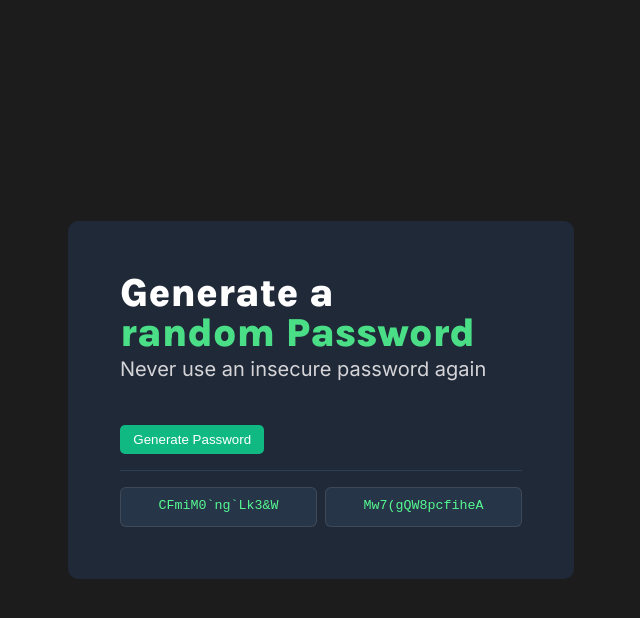
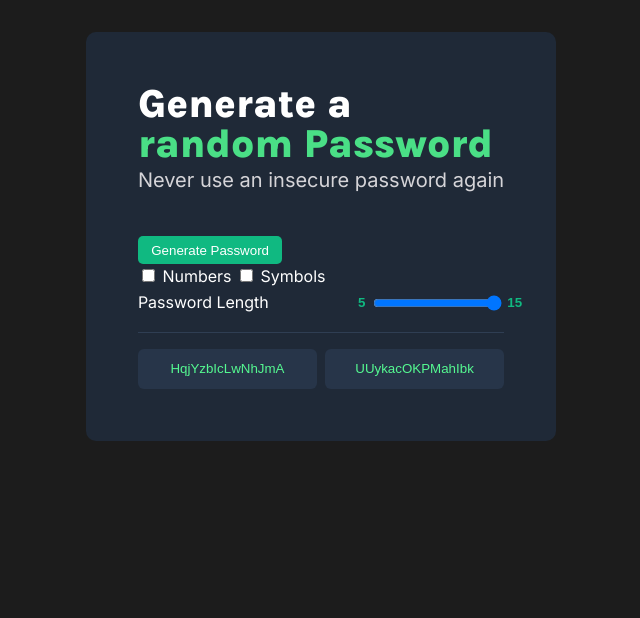
Before and after one commit to kunal-arya/Password-generator, a plain HTML site: page index.html in a window 1280 px wide. Both pictures are taken after a click on the button "Generate Password". Shown: the whole page, without its empty margins (319-959 px from the left). Drawn offline with Linux system fonts and the light colour scheme.

Commit message:
feat: two new features added
1) Now, you can define your password length
2) You can choose to either include or exclude numbers and symbols

```diff
--- a/css/style.css
+++ b/css/style.css
@@ -25,11 +25,16 @@ body {
     font-family: 'Inter', sans-serif;
     line-height: 1.6;
     font-size: 1rem;
+    position: relative;
+    height: 100vh;
+    color: var(--secondary-color);
+}
+
+.container {
     display: flex;
     align-items: center;
     justify-content: center;
-    height: 100vh;
-    text-align: center;
+    flex-direction: column;
 }
 
 /* =============
@@ -86,8 +91,7 @@ body {
     border-radius: 10px;
    }
 
-   .line::after {
-    content: "";
+   .line {
     height: 1px;
     display: block;
     margin: 1em 0;
@@ -116,16 +120,77 @@ body {
     align-items: center;
     padding: 0.75em;
     resize: none;
+    border: 0;
    }
 
    .pass:hover {
     cursor: pointer;
    }
 
+   .passLength {
+    f
+   }
+
    .pass-range {
+    cursor: pointer;
+    position: relative;
+    font-weight: bold;
+   }
+
+   .pass-range::before {
+    content: "5";
+    position: absolute;
+    left: -15px;
+    color: #10B981;
+    display: block;
+   }
+
+   .pass-range::after {
+    content: "15";
+    position: absolute;
+    right: -20px;
+    color: #10B981;
+   }
+
+   .showCopied {
+    display: flex;
+    background-color: var(--secondary-color);
+    justify-content: space-around;
+    align-items: center;
+    margin: 0;
+    width: 200px;
+    height: 3em;
+    margin: 1em auto 0;
+    position: absolute;
+    bottom: 1em;
+   }
+
+   .showCopied > p {
+    padding: 0;
+    margin: 0;
+    font-weight: 700;
+    color: var(--line-color);
+   }
+
+   .hideCopied {
+    visibility: hidden;
+   }
+
+   .copiedExitBtn {
     cursor: pointer;
    }
 
+   .toggleBtns > * {
+    cursor: pointer;
+   }
+
+   .passLength {
+    display: flex;
+    width: 100%;
+    justify-content: center;
+    align-items: center;
+    flex-direction: column;
+   }
 
    @media (min-width: 500px) {
     body {
@@ -144,4 +209,9 @@ body {
     .pass2 {
         grid-column: 3;
     }
+
+    .passLength {
+        flex-direction: row;
+        justify-content: space-between;
+    }
    }
--- a/index.html
+++ b/index.html
@@ -14,19 +14,31 @@
     <title>Password Generator</title>
 </head>
 <body>
+    <div class="container">
         <main class="main">
             <h1 class="main-heading">Generate a<br><span>random Password</span></h1>
             <p class="subtitle">Never use an insecure password again</p>
             <button class="btn btn-primary passwordBtn">Generate Password</button>
-        <!-- <div class="passLength">
+            <div class="toggleBtns">
+                <input type="checkbox" id="numbers">
+                <label for="numbers">Numbers</label>
+                <input id="symbols" type="checkbox">
+                <label for="symbols">Symbols</label>
+            </div>
+            <div class="passLength">
                 <label for="password-length">Password Length</label>
                 <input data-pass-length type="range" class="pass-range" id="password-length" min="5" max="15" value="15">
-        </div> -->
+            </div>
             <div class="line"></div>
             <div class="passwords">
-            <textarea data-pass class="pass pass1" aria-label="First-Password" id="password-one" disabled></textarea>
-            <textarea class="pass pass2" aria-label="Second-Password" id="password-two" disabled></textarea>
+                <input type="button" class="pass pass1" aria-label="First-Password" id="password-one">
+                <input type="button" class="pass pass2" aria-label="Second-Password" id="password-two">
             </div>
         </main>
+    </div>
+    <div data-text-copied class="hideCopied">
+        <p>Password copied!!</p>
+        <p class="copiedExitBtn">&#10005;</p>
+    </div>
 </body>
 </html>
--- a/script.js
+++ b/script.js
@@ -1,41 +1,76 @@
-const passBtn = document.querySelector('.passwordBtn');
+const passwordBtn = document.querySelector('.passwordBtn');
 const passwordOne = document.querySelector('#password-one');
 const passwordTwo = document.querySelector('#password-two');
-const passwordLength = document.querySelector('[data-pass-length]')
+const passwordLength = document.querySelector('[data-pass-length]');
+const textCopiedMsgEl = document.querySelector('[data-text-copied]');
+const hideCopiedMsgEl = document.querySelector('.hideCopied');
+const copiedExitBtn = document.querySelector('.copiedExitBtn');
+const numbersCheck = document.querySelector('#numbers');
+const symbolsCheck = document.querySelector('#symbols');
 
+let characters = ["A","B","C","D","E","F","G","H","I","J","K","L","M","N","O","P","Q","R","S","T","U","V","W","X","Y","Z","a","b","c","d","e","f","g","h","i","j","k","l","m","n","o","p","q","r","s","t","u","v","w","x","y","z"];
 
-const characters = ["A","B","C","D","E","F","G","H","I","J","K","L","M","N","O","P","Q","R","S","T","U","V","W","X","Y","Z","a","b","c","d","e","f","g","h","i","j","k","l","m","n","o","p","q","r","s","t","u","v","w","x","y","z", "0", "1", "2", "3", "4", "5", "6", "7", "8", "9","~","`","!","@","#","$","%","^","&","*","(",")","_","-","+","=","{","[","}","]",",","|",":",";","<",">",".","?",
-"/"];
+const numbers = ["0", "1", "2", "3", "4", "5", "6", "7", "8", "9"];
 
+const symbols = ["~","`","!","@","#","$","%","^","&","*","(",")","_","-","+","=","{","[","}","]",",","|",":",";","<",">",".","?","/"];
+
+let charPlusNum = characters.concat(numbers);
+let charPlusSymbol = characters.concat(symbols);
+let totalChar = charPlusNum.concat(symbols);
 
 
 function generatePasswords(pass) {
-    let length = 15;
+    let length = passwordLength.value;
+    let character;
+    if(numbersCheck.checked == true && symbolsCheck.checked == true){
+        character = totalChar;
+    } else if(numbersCheck.checked == true && symbolsCheck.checked == false){
+        character = charPlusNum;
+    } else if(numbersCheck.checked == false && symbolsCheck.checked == true){
+        character = charPlusSymbol;
+    } else if(numbersCheck.checked == false && symbolsCheck.checked == false){
+        character = characters;
+    }
+    console.log(character);
     // For Loop
     for(let i = 0 ; i < length ; i++){
-        let random = Math.floor(Math.random() * characters.length);
-        pass += characters[random]
+        let random = Math.floor(Math.random() * character.length);
+        pass += character[random]
     }
     return pass;
 }
 
-function passBtnClickHandler() {
+function passwordBtnClickHandler() {
     let pass1 = "";
     let pass2 = "";
     pass1 = generatePasswords(pass1);
     pass2 = generatePasswords(pass2);
     passwordOne.value = pass1;
     passwordTwo.value = pass2;
-    copyPassClickHandler();
 }
 
-function copyPassClickHandler() {
-    navigator.clipboard.writeText(passwordOne.innerText).then(
-        function() {
-            console.log(`Text has been copied`)
-        }
-    )
+function textCopy(password) {
+    if(password.value == "") return;
+    navigator.clipboard.writeText(password.value)
+    .then(() => {
+        textCopiedMsgEl.classList.remove("hideCopied");
+        textCopiedMsgEl.classList.add("showCopied");
+        setTimeout(()=> {
+            textCopiedMsgEl.classList.add("hideCopied");
+            textCopiedMsgEl.classList.remove("showCopied");
+        }, 1000)
+    })
 }
 
+function copiedExitClickHandler () {
+    textCopiedMsgEl.classList.remove("hideCopied");
+}
 
-passBtn.addEventListener("click", passBtnClickHandler);
+passwordBtn.addEventListener("click", passwordBtnClickHandler);
+copiedExitBtn.addEventListener('click', copiedExitClickHandler);
+passwordOne.addEventListener("click", () => {
+    textCopy(passwordOne)
+});
+passwordTwo.addEventListener("click", () => {
+    textCopy(passwordTwo)
+});
```
Lines whose indentation alone changed are shown as unchanged.
